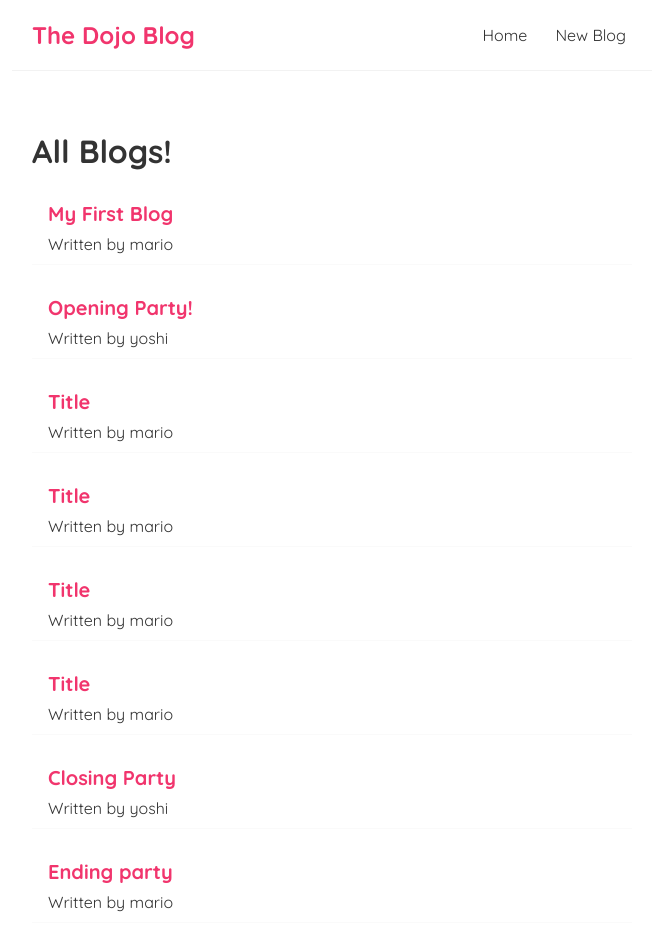
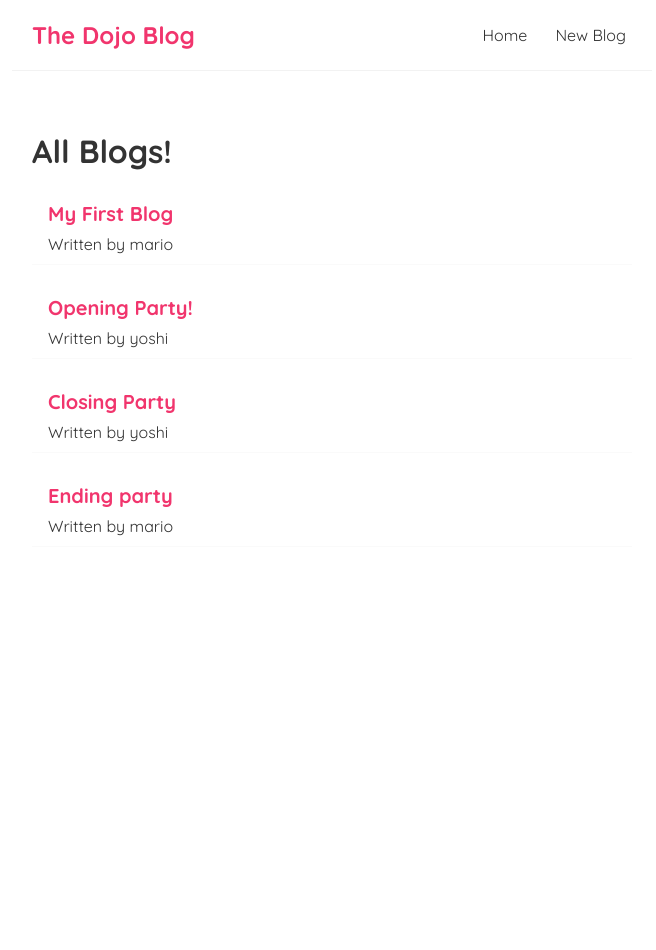
Before and after one commit to sanishjoshi01/dojo-blog, a React (Create React App) app: page / in a window 1280 px wide. Shown: the top 950 px of the page, without its empty margins (308-964 px from the left). After the commit the page ends 800 px from the top, so only its background shows below. Built offline with nearby package versions, Linux system fonts and the light colour scheme; data requests are answered from the project's data file.

Commit message:
deleting posts

```diff
--- a/data/db.json
+++ b/data/db.json
@@ -13,30 +13,6 @@
       "id": "2"
     },
     {
-      "id": "e72c",
-      "title": "Title",
-      "body": "Body",
-      "author": "mario"
-    },
-    {
-      "id": "f1bd",
-      "title": "Title",
-      "body": "Body",
-      "author": "mario"
-    },
-    {
-      "id": "7ba0",
-      "title": "Title",
-      "body": "Body",
-      "author": "mario"
-    },
-    {
-      "id": "3e21",
-      "title": "Title",
-      "body": "Body",
-      "author": "mario"
-    },
-    {
       "id": "7f76",
       "title": "Closing Party",
       "body": "Lorem Ipsuim Lorem Ipsuim Lorem Ipsuim Lorem Ipsuim Lorem Ipsuim Lorem Ipsuim Lorem Ipsuim Lorem Ipsuim Lorem Ipsuim Lorem Ipsuim Lorem Ipsuim Lorem Ipsuim Lorem Ipsuim Lorem Ipsuim Lorem Ipsuim Lorem Ipsuim Lorem Ipsuim Lorem Ipsuim Lorem Ipsuim Lorem Ipsuim Lorem Ipsuim Lorem Ipsuim Lorem Ipsuim Lorem Ipsuim Lorem Ipsuim Lorem Ipsuim Lorem Ipsuim Lorem Ipsuim ",
--- a/src/BlogDetails.js
+++ b/src/BlogDetails.js
@@ -1,9 +1,19 @@
 import { useParams } from "react-router-dom/cjs/react-router-dom.min";
 import useFetch from "./useFetch";
+import { useHistory } from "react-router-dom/cjs/react-router-dom.min";
 
 const BlogDetails = () => {
     const { id } = useParams();
     const { data: blog, error, isLoading } = useFetch('http://localhost:8000/blogs/' + id);
+    const history = useHistory();
+
+    const handleClick = () => {
+        fetch('http://localhost:8000/blogs/' + blog.id, {
+            method: 'DELETE'
+        }).then(() => {
+            history.push('/');
+        })
+    }
 
     return (
         <div className="blog-details">
@@ -14,6 +24,7 @@
                     <h2>{blog.title}</h2>
                     <p>Written by {blog.author}</p>
                     <div>{blog.body}</div>
+                    <button onClick={handleClick}>delete</button>
                 </article>
             )}
         </div>
```
